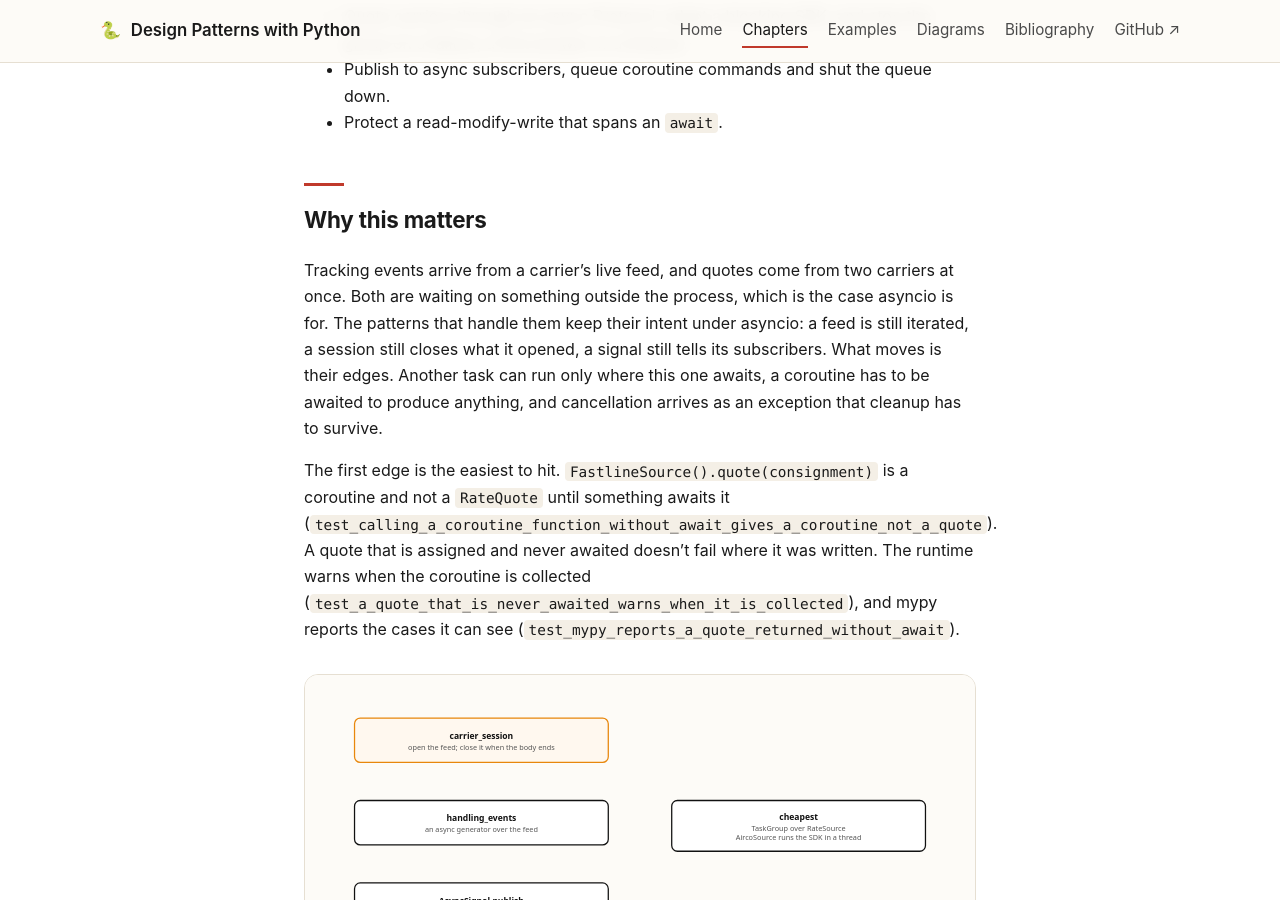
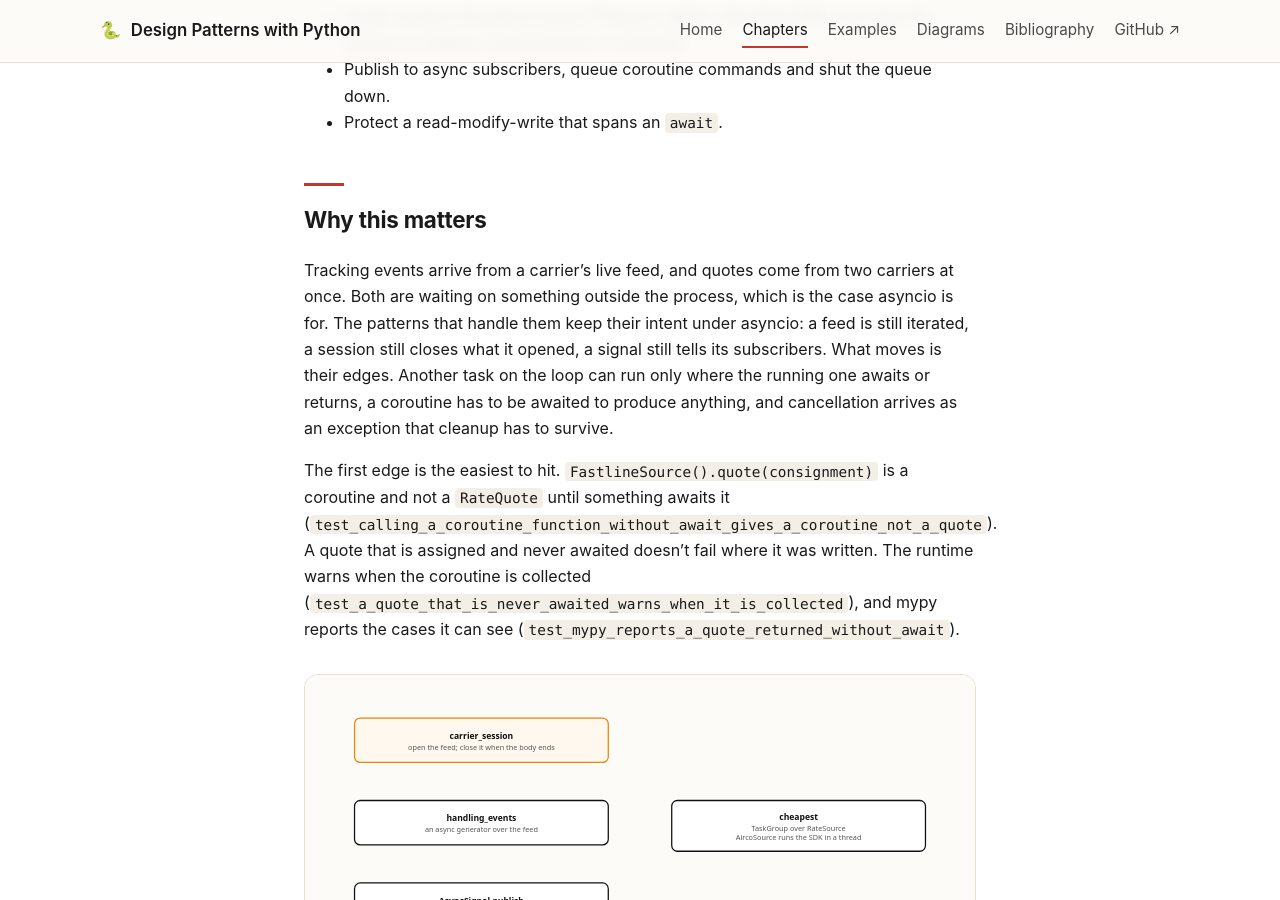
Before and after one commit to patterncatalyst/design-patterns-with-python, a Jekyll site: the page built from _docs/38-asyncio-and-the-patterns.md, in a window 1280 px wide and 900 px high, scrolled down 698 px. Built offline with Jekyll 4.4.1, drawn with Linux system fonts in a browser that asks for light colours; some of the changed text lies outside the part shown.

```diff
--- a/_docs/38-asyncio-and-the-patterns.md
+++ b/_docs/38-asyncio-and-the-patterns.md
@@ -20,7 +20,7 @@ By the end of this chapter you can:
 
 ## Why this matters
 
-Tracking events arrive from a carrier's live feed, and quotes come from two carriers at once. Both are waiting on something outside the process, which is the case asyncio is for. The patterns that handle them keep their intent under asyncio: a feed is still iterated, a session still closes what it opened, a signal still tells its subscribers. What moves is their edges. Another task can run only where this one awaits, a coroutine has to be awaited to produce anything, and cancellation arrives as an exception that cleanup has to survive.
+Tracking events arrive from a carrier's live feed, and quotes come from two carriers at once. Both are waiting on something outside the process, which is the case asyncio is for. The patterns that handle them keep their intent under asyncio: a feed is still iterated, a session still closes what it opened, a signal still tells its subscribers. What moves is their edges. Another task on the loop can run only where the running one awaits or returns, a coroutine has to be awaited to produce anything, and cancellation arrives as an exception that cleanup has to survive.
 
 The first edge is the easiest to hit. `FastlineSource().quote(consignment)` is a coroutine and not a `RateQuote` until something awaits it (`test_calling_a_coroutine_function_without_await_gives_a_coroutine_not_a_quote`). A quote that is assigned and never awaited doesn't fail where it was written. The runtime warns when the coroutine is collected (`test_a_quote_that_is_never_awaited_warns_when_it_is_collected`), and mypy reports the cases it can see (`test_mypy_reports_a_quote_returned_without_await`).
 
```
Also changed, not shown: other parts of _docs/38-asyncio-and-the-patterns.md (+5 -2 lines), _plans/r18-plan.md (+2 -1 lines), _plans/reconciliation-plan.md (+1 -1 lines), examples/37-the-gil-and-performance/README.md (+4 -4 lines).
